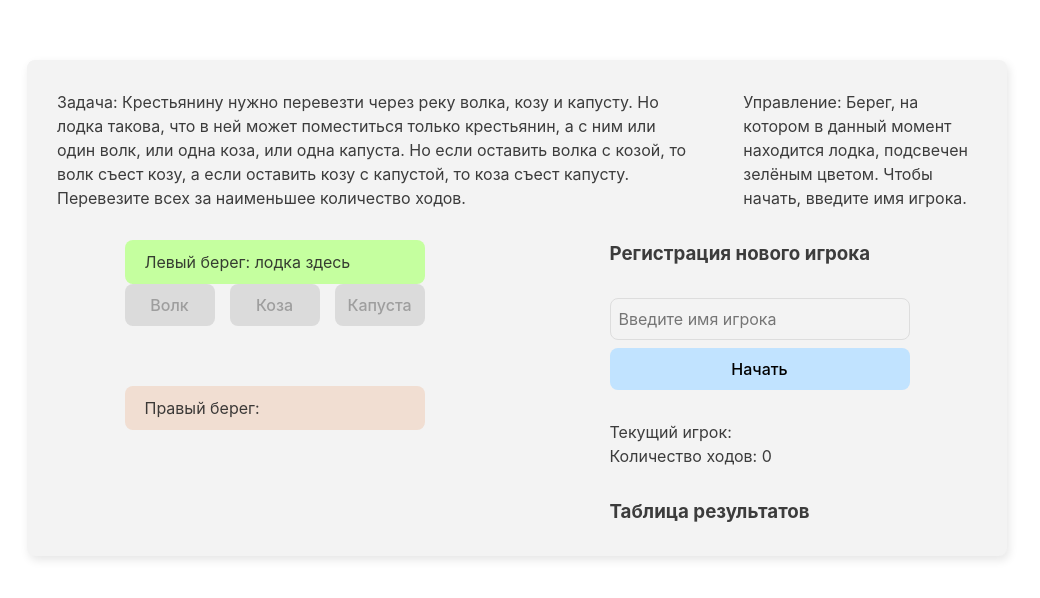
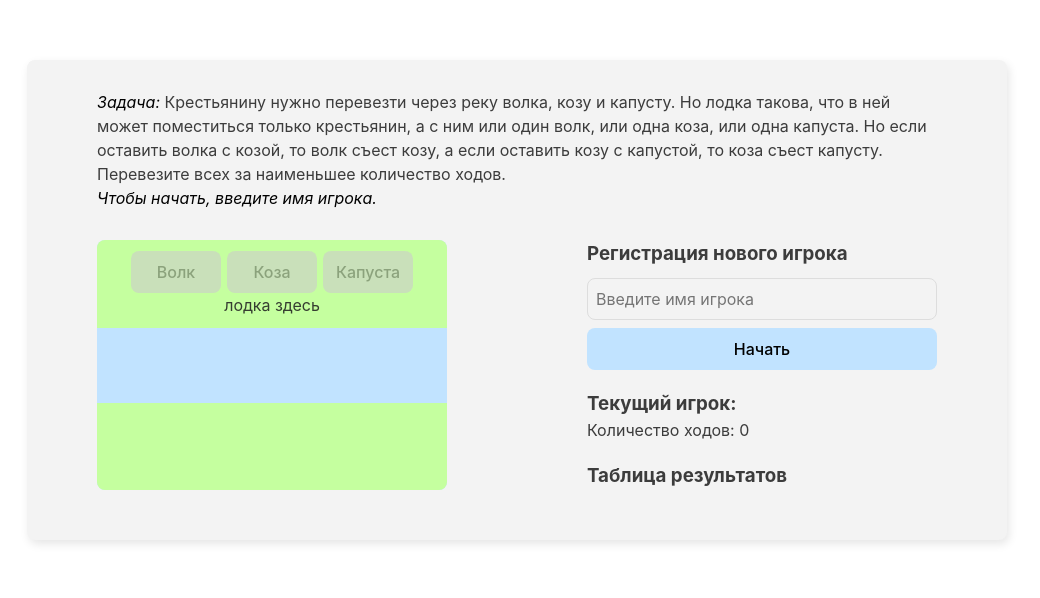
Before and after one commit to abljava/wolf-goat-cabbage, a website built with Vite: page index.html in a window 1280 px wide. Shown: the whole page, without its empty margins (123-1163 px from the left). Built offline with nearby package versions, Linux system fonts and the light colour scheme.

Commit message:
fix: more styles

```diff
--- a/index.html
+++ b/index.html
@@ -12,30 +12,35 @@
       <section class="main">
         <div class="top-section">
           <p>
-            Задача: Крестьянину нужно перевезти через реку волка, козу и
-            капусту. Но лодка такова, что в ней может поместиться только
-            крестьянин, а с ним или один волк, или одна коза, или одна капуста.
-            Но если оставить волка с козой, то волк съест козу, а если оставить
-            козу с капустой, то коза съест капусту. Перевезите всех за наименьшее количество ходов.
+            <span class="italic">Задача:</span>
+            Крестьянину нужно перевезти через реку волка, козу и капусту. Но
+            лодка такова, что в ней может поместиться только крестьянин, а с ним
+            или один волк, или одна коза, или одна капуста. Но если оставить
+            волка с козой, то волк съест козу, а если оставить козу с капустой,
+            то коза съест капусту.<br />Перевезите всех за наименьшее количество
+            ходов.<br /><span class="italic"
+              >Чтобы начать, введите имя игрока.</span
+            >
           </p>
-          <p>Управление: Берег, на котором в данный момент находится лодка, подсвечен зелёным цветом. Чтобы начать, введите имя игрока.</p>
         </div>
         <div class="middle-section">
           <div class="block">
-            <div>
-              <p id="left-bank" class="title">Левый берег: <span id='boat-left'></span></p>
-              <div id="left-bank-buttons" class="buttons"></div>
-            </div>
-            <div class='rectangle'></div>
-            <div>
-              <p id="right-bank" class="title">Правый берег:  <span id='boat-right'></span></p>
-              <div id="right-bank-buttons" class="buttons"></div>
+            <div class="game-container">
+              <!-- Первый блок -->
+              <div class="bank">
+                <div id="left-bank-buttons" class="buttons"></div>
+                <p id="boat-left" class="title"></p>
+              </div>
+              <div class="bank">
+                <p id="boat-right" class="title"></p>
+                <div id="right-bank-buttons" class="buttons"></div>
+              </div>
             </div>
           </div>
           <div class="block">
             <div>
               <form class="registration-form" id="registration-form">
-                <h3 >Регистрация нового игрока</h3>
+                <h3>Регистрация нового игрока</h3>
                 <input
                   class="username"
                   type="text"
@@ -52,14 +57,14 @@
                 </button>
               </form>
             </div>
-            <div>
-              <p class="text">Текущий игрок: <span id="user"></span></p>
-              <p class="text">Количество ходов: <span id="count"></span></p>
+            <div class="text-block">
+              <h3>Текущий игрок: <span id="user"></span></h3>
+              <p>Количество ходов: <span id="count"></span></p>
             </div>
-            <div>
-              <h3 class="text">Таблица результатов</h3>
+            <div class="text-block">
+              <h3>Таблица результатов</h3>
               <div class="table">
-                  <ul id="results"></ul>
+                <ul id="results"></ul>
               </div>
             </div>
           </div>
--- a/src/main.js
+++ b/src/main.js
@@ -4,8 +4,6 @@ const leftBankButtons = document.getElementById('left-bank-buttons');
 const rightBankButtons = document.getElementById('right-bank-buttons');
 const counter = document.getElementById('count');
 const currentUser = document.getElementById('user');
-const leftBankTitle = document.getElementById('left-bank');
-const rightBankTitle = document.getElementById('right-bank');
 const form = document.getElementById('registration-form');
 const resultsList = document.getElementById('results');
 const input = document.getElementById('username');
@@ -19,8 +17,6 @@ let leftBank = ['Волк', 'Коза', 'Капуста'];
 let rightBank = [];
 let currentBank = 'left';
 let moveCount = 0;
-
-markBank(currentBank);
 
 // Рендерим таблицу юзеров и результатов
 function setResults() {
@@ -48,33 +44,24 @@ function renderButtons() {
   leftBankButtons.innerHTML = '';
   rightBankButtons.innerHTML = '';
 
-  // Сначала рендерим кнопки на левом берегу
-  leftBank.forEach((entity) => {
-    const button = document.createElement('button');
-    button.textContent = entity;
-    button.onclick = () => move(entity);
-    button.disabled = currentUser.textContent === '';
-    leftBankButtons.appendChild(button);
-  });
+  const render = (bank, container) => {
+    bank.forEach((entity) => {
+      const button = document.createElement('button');
+      button.textContent = entity;
+      button.onclick = () => move(entity);
+      button.disabled = currentUser.textContent === '';
+      container.appendChild(button);
+    });
+  };
 
-  // Затем рендерим кнопки на правом берегу
-  rightBank.forEach((entity) => {
-    const button = document.createElement('button');
-    button.textContent = entity;
-    button.onclick = () => move(entity);
-    button.disabled = currentUser.textContent === '';
-
-    rightBankButtons.appendChild(button);
-  });
+  render(leftBank, leftBankButtons);
+  render(rightBank, rightBankButtons);
+  markBank(currentBank);
 }
 
 // Подсвечиваем текущий берег
 function markBank(currentBank) {
   const isLeftBank = currentBank === 'left';
-
-  leftBankTitle.classList.toggle('active', isLeftBank);
-  rightBankTitle.classList.toggle('active', !isLeftBank);
-
   boatLeft.textContent = isLeftBank ? 'лодка здесь' : '';
   boatRight.textContent = isLeftBank ? '' : 'лодка здесь';
 }
@@ -159,6 +146,7 @@ function resetGame() {
   leftBank = ['Волк', 'Коза', 'Капуста'];
   rightBank = [];
   currentBank = 'left';
+  markBank(currentBank);
   moveCount = 0;
   displayState();
 }
--- a/src/style.css
+++ b/src/style.css
@@ -35,10 +35,11 @@ button {
   font-weight: 500;
   font-family: inherit;
   cursor: pointer;
+  transition: background-color 0.3s ease;
 }
 
 button:hover {
-  background-color: #c1e3ff;
+  background-color: #bebebe;
 }
 
 button:disabled {
@@ -69,6 +70,11 @@ input {
   border-radius: 8px;
 }
 
+.italic {
+  font-style: italic;
+  color: #000000;
+}
+
 .page {
   max-width: 1280px;
   box-sizing: border-box;
@@ -77,7 +83,7 @@ input {
 .main {
   width: 980px;
   margin: 60px;
-  padding: 30px;
+  padding: 30px 70px 50px;
   background: #f3f3f3;
   border-radius: 8px;
   box-shadow: 2px 4px 10px rgba(0, 0, 0, 0.1);
@@ -86,62 +92,64 @@ input {
   gap: 30px;
 }
 
-.top-section {
+.middle-section {
   display: flex;
   justify-content: space-between;
   gap: 50px;
 }
 
-.middle-section {
+.game-container {
+  height: 100%;
+  display: grid;
+  grid-template-rows: 35% 35%;
+  align-content: space-between;
+
+  background-color: #c1e3ff;
+  border-radius: 8px;
+  overflow: hidden;
+}
+
+.bank {
   display: flex;
-  justify-content: space-around;
-  gap: 50px;
+  flex-direction: column;
+  justify-content: center;
+  background-color: #c5ff9f;
 }
 
 .title {
-  padding: 10px 20px;
-  background: #f1ded2;
-  border-radius: 8px;
-}
-
-.active {
-  background-color: rgb(197, 255, 159);
-}
-
-.rectangle {
-  background-image: url();
+  text-align: center;
 }
 
 .block {
-  width: 300px;
-  display: flex;
-  flex-direction: column;
-  gap: 30px;
+  width: 350px;
 }
 
 .buttons {
   display: flex;
-  justify-content: space-between;
+  justify-content: center;
   gap: 6px;
 }
-
-
 
 .table {
   display: flex;
   justify-content: space-between;
 }
 
-.registration-form {
-}
-
 .username {
-  margin: 30px 0 8px;
+  margin: 10px 0 8px;
 }
 
 .submit-button {
   width: 100%;
   background-color: #c1e3ff;
+}
+
+.submit-button:hover {
+  background-color: #d1e8fc;
+}
+
+.text-block {
+  margin-top: 20px;
 }
 
 .modal {
```
